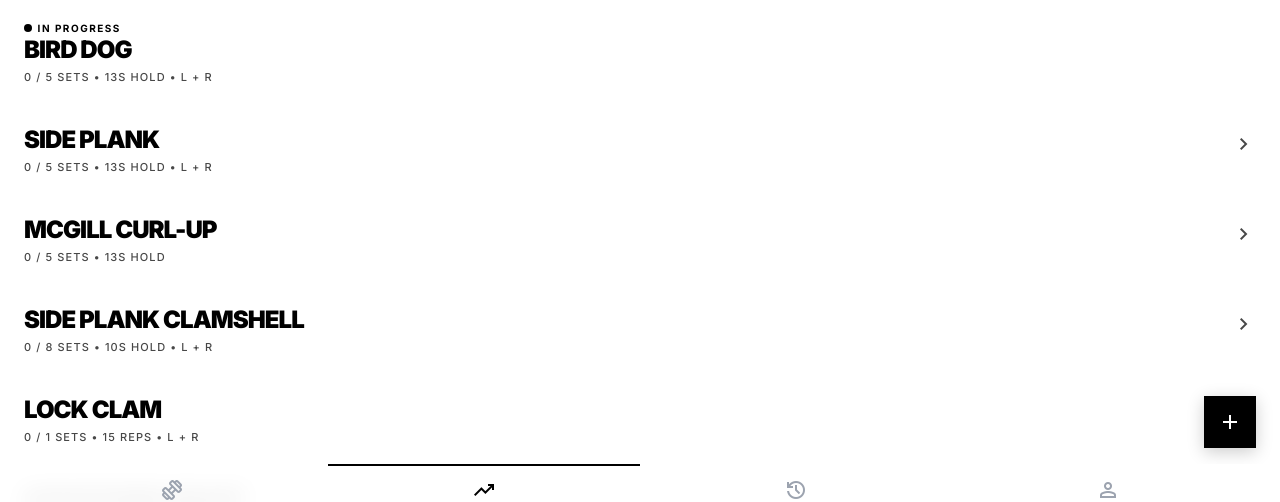
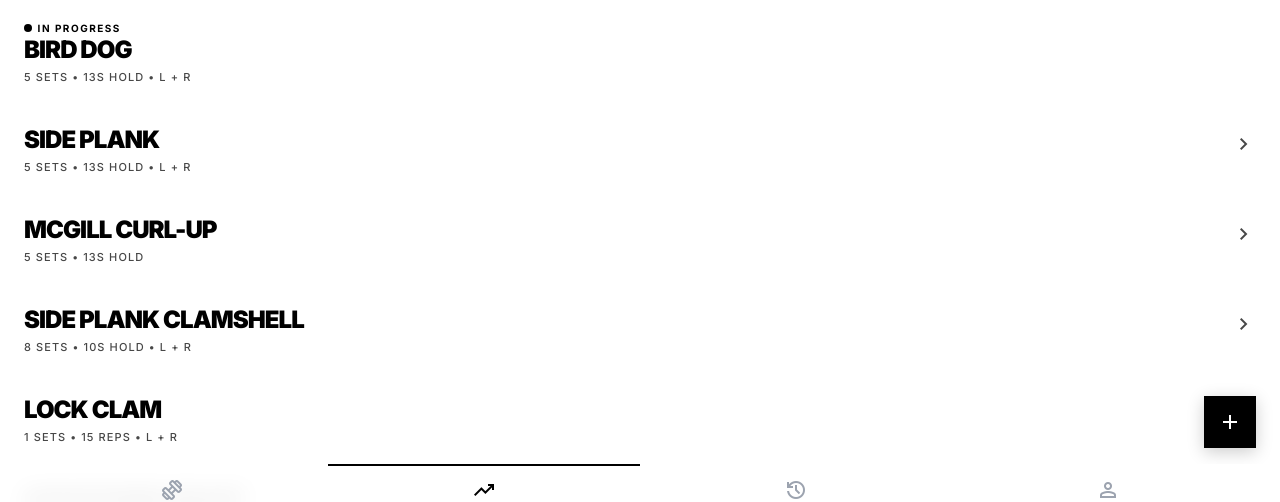
Before and after one commit to MrKhalaf/ez-pt, a React (Vite) app: page /exercises in a window 1280 px wide. Shown: the part 256-758 px from the top of the page. Built offline with nearby package versions, Linux system fonts and the light colour scheme.

Commit message:
fix: show total sets instead of broken counter

```diff
--- a/src/screens/ExerciseList.tsx
+++ b/src/screens/ExerciseList.tsx
@@ -11,7 +11,7 @@ export const ExerciseList: React.FC = () => {
     const navigate       = useNavigate();
 
     const { exercises, categories }                  = useExercises();
-    const { isExerciseCompleted, todayProgress }     = useProgress();
+    const { isExerciseCompleted }     = useProgress();
 
     const filteredExercises = category
         ? exercises.filter(ex => ex.category === category)
@@ -101,7 +101,6 @@ export const ExerciseList: React.FC = () => {
                         const inProgress = !completed && exercise.id === inProgressId;
                         const incomplete = !completed && !inProgress;
 
-                        const doneSets = todayProgress.filter(p => p.exerciseId === exercise.id).length;
                         const metaStr  = exercise.type === 'hold'
                             ? `${exercise.holdDuration}S HOLD`
                             : `${exercise.reps} REPS`;
@@ -139,10 +138,7 @@ export const ExerciseList: React.FC = () => {
 
                                     <h3 className="ex-name">{exercise.name.toUpperCase()}</h3>
                                     <p className="ex-meta">
-                                        {isEditMode
-                                            ? `${exercise.sets} SETS\u00a0\u2022\u00a0${metaStr}${exercise.isPaired ? '\u00a0\u2022\u00a0L + R' : ''}`
-                                            : `${doneSets} / ${exercise.sets} SETS\u00a0\u2022\u00a0${metaStr}${exercise.isPaired ? '\u00a0\u2022\u00a0L + R' : ''}`
-                                        }
+                                        {`${exercise.sets} SETS\u00a0\u2022\u00a0${metaStr}${exercise.isPaired ? '\u00a0\u2022\u00a0L + R' : ''}`}
                                     </p>
                                 </div>
 
```
